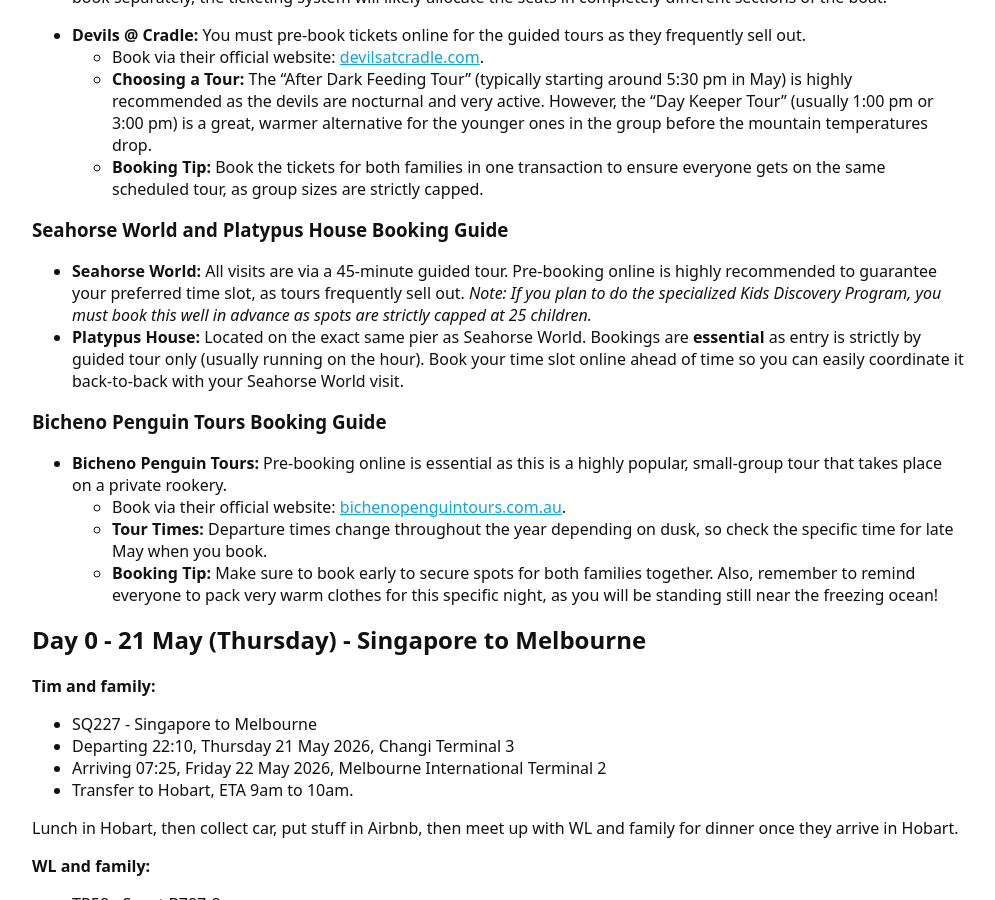
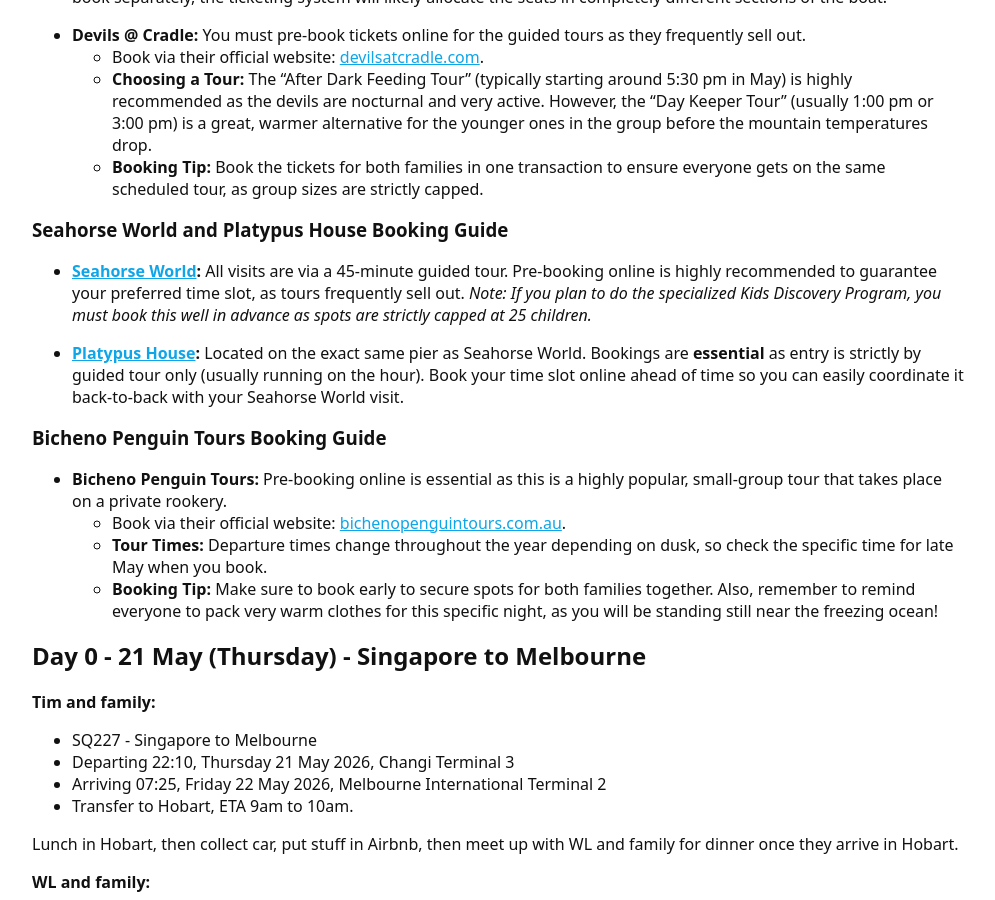
Before and after one commit to zeriahgroup/Travel, a Jekyll site: the page built from travels/2026_Tasmania.md, in a window 1280 px wide and 900 px high, scrolled down 2291 px. Shown: the whole window, without its empty margins (142-1137 px from the left). Built offline with Jekyll 4.4.1, drawn with Linux system fonts in a browser that asks for light colours; part of the change alters nothing that is shown.

```diff
--- a/travels/2026_Tasmania.md
+++ b/travels/2026_Tasmania.md
@@ -77,8 +77,9 @@ Pre-booking is **essential** (ideally 1 to 2 months in advance), especially sinc
 
 ### Seahorse World and Platypus House Booking Guide
 
-- **Seahorse World:** All visits are via a 45-minute guided tour. Pre-booking online is highly recommended to guarantee your preferred time slot, as tours frequently sell out. *Note: If you plan to do the specialized Kids Discovery Program, you must book this well in advance as spots are strictly capped at 25 children.*
-- **Platypus House:** Located on the exact same pier as Seahorse World. Bookings are **essential** as entry is strictly by guided tour only (usually running on the hour). Book your time slot online ahead of time so you can easily coordinate it back-to-back with your Seahorse World visit.
+- **[Seahorse World](https://seahorseworld.com.au/):** All visits are via a 45-minute guided tour. Pre-booking online is highly recommended to guarantee your preferred time slot, as tours frequently sell out. *Note: If you plan to do the specialized Kids Discovery Program, you must book this well in advance as spots are strictly capped at 25 children.*
+
+- **[Platypus House](https://platypushouse.com.au/):** Located on the exact same pier as Seahorse World. Bookings are **essential** as entry is strictly by guided tour only (usually running on the hour). Book your time slot online ahead of time so you can easily coordinate it back-to-back with your Seahorse World visit.
 
 
 ### Bicheno Penguin Tours Booking Guide
```
